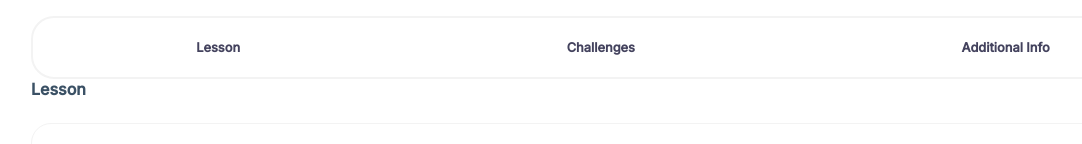
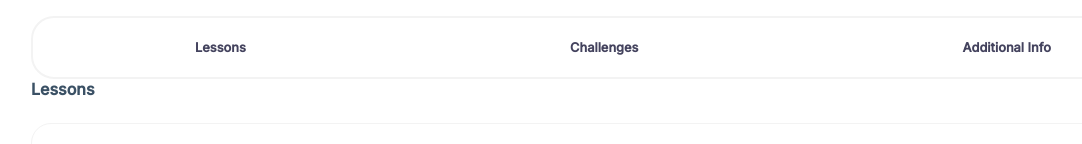
Before and after one commit to ecf123/ecf-fe-prototype, a React (Create React App) app: page /courses/1 in a window 1280 px wide. Shown: the top 144 px of the page, without its empty margins (17-1099 px from the left). Built offline with nearby package versions, Linux system fonts and the light colour scheme.

Commit message:
Completed funtion to switch lists

```diff
--- a/src/components/CourseOverviewListItem/CourseOverviewListItem.jsx
+++ b/src/components/CourseOverviewListItem/CourseOverviewListItem.jsx
@@ -20,11 +20,11 @@ const CourseOverviewListItem = ({ image, title, duration, id, category }) => {
   };
 
   const setPath = () => {
-    if (category === "lesson") {
+    if (category === "lessons") {
       return "/lesson/:lessonId";
-    } else if (category === "challenge") {
+    } else if (category === "challenges") {
       return "/challenge/:challengeId";
-    } else if (category === "additional") {
+    } else if (category === "additional info") {
       return "/";
     }
   };
--- a/src/containers/CourseOverview/CourseOverview.jsx
+++ b/src/containers/CourseOverview/CourseOverview.jsx
@@ -4,18 +4,14 @@ import "./CourseOverview.scss";
 import MenuBar from "../../components/MenuBar/MenuBar";
 
 const CourseOverview = () => {
-  const [category, setCategory] = useState("lesson");
+  const [category, setCategory] = useState("lessons");
 
   const capitalisedNames = (name) => {
     return name.charAt(0).toUpperCase() + name.slice(1).toLowerCase();
   };
 
-  const handleCategoryChange = () => {
-    if (category === "lesson") {
-      setCategory("challenge");
-    } else {
-      setCategory("lesson");
-    }
+  const handleCategoryChange = (event) => {
+    setCategory(event.target.innerText.toLowerCase());
   };
 
   return (
@@ -23,10 +19,9 @@ const CourseOverview = () => {
       <div className="course-overview__content">
         <div
           className="course-overview__filters"
-          onClick={handleCategoryChange}
         >
           <MenuBar
-            link1="Lesson"
+            link1="Lessons"
             link2="Challenges"
             link3="Additional Info"
             onClickLink={handleCategoryChange}
--- a/src/containers/CourseOverviewList/CourseOverviewList.jsx
+++ b/src/containers/CourseOverviewList/CourseOverviewList.jsx
@@ -47,11 +47,11 @@ const CourseOverviewList = ({ title, category }) => {
   });
 
   const displayJSX = () => {
-    if (category === "lesson") {
+    if (category === "lessons") {
       return lessonJSX;
-    } else if (category === "challenge") {
+    } else if (category === "challenges") {
       return challengeJSX;
-    } else if (category === "additional") {
+    } else if (category === "additional info") {
       // This is to be replaced once the format for additional information is know.
       return null;
     }
```
